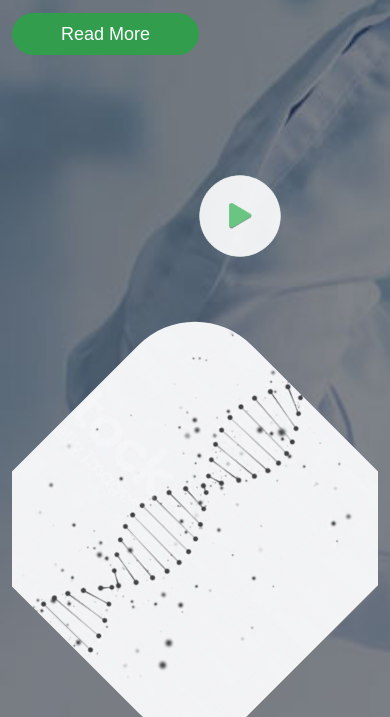
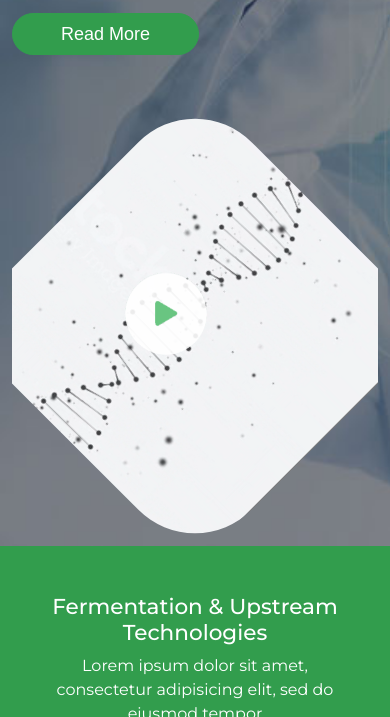
Before and after one commit to chinmay-o/biozeen, a plain HTML site: page index.html in a window 390 px wide. Shown: the part 528-1245 px from the top of the page. Drawn offline with nearby package versions, Linux system fonts and the light colour scheme.

Commit message:
Update main.css

```diff
--- a/assets/css/main.css
+++ b/assets/css/main.css
@@ -252,3 +252,17 @@ footer li a:hover {
   color: white;
 }
 /* footer section end */
+
+@media only screen and (max-width: 768px) {
+
+  .first-section-text {
+
+    padding-bottom: 6vh;
+  }
+
+  .video-play-button {
+
+    right: 42%;
+    bottom: 16%;
+  }
+}
```
